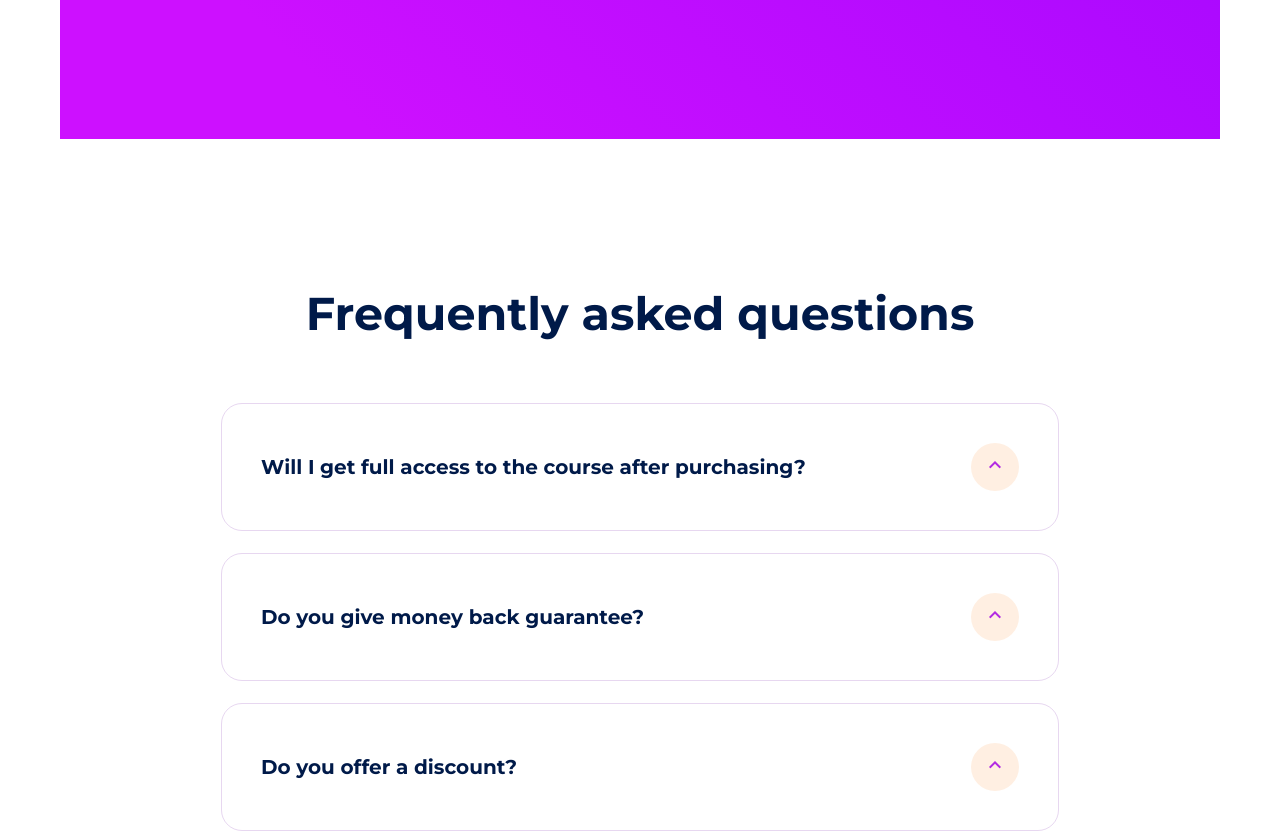
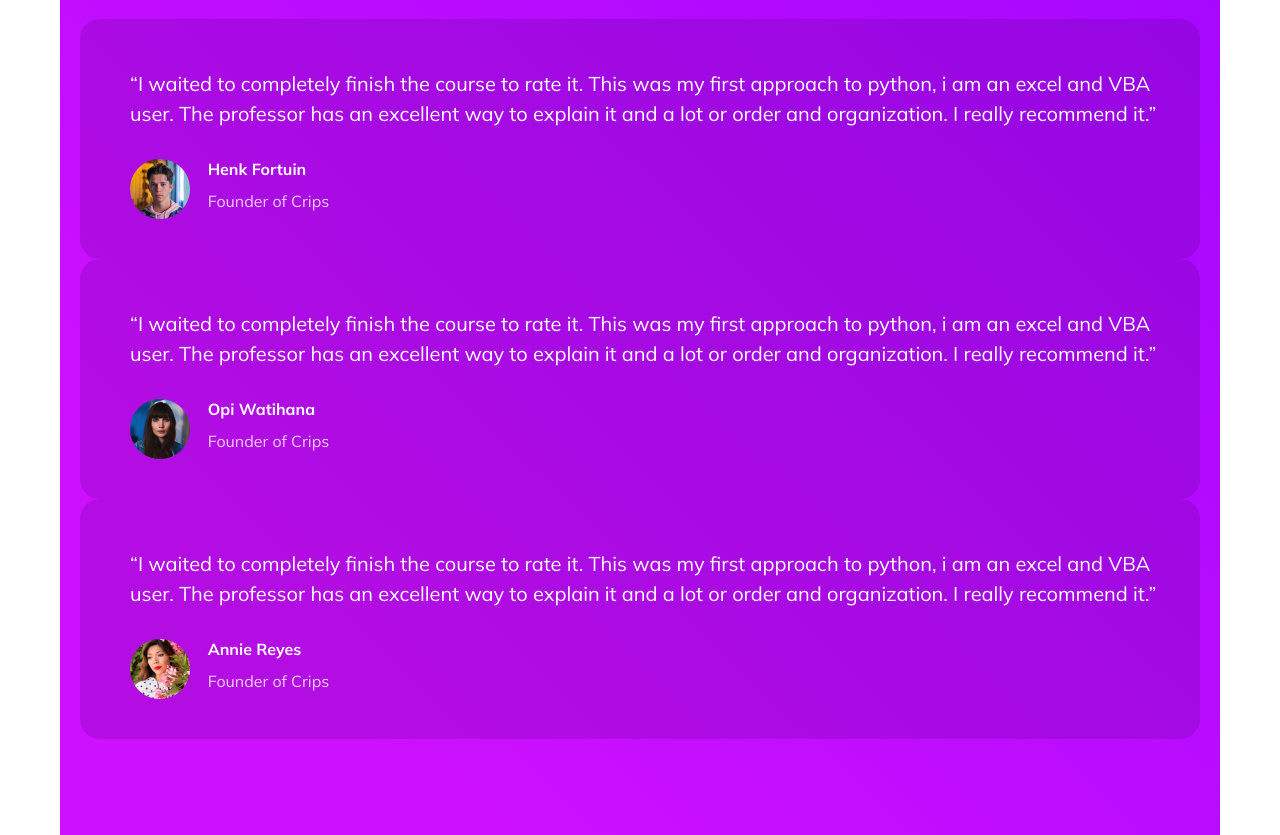
Before and after one commit to EastwoodyL1C/Inspirit, a plain HTML site: page index.html in a window 1280 px wide. Shown: the part 3576-4411 px from the top of the page. Drawn offline with nearby package versions, Linux system fonts and the light colour scheme.

Commit message:
v1.0 fix
slider fix (beta)

```diff
--- a/index.html
+++ b/index.html
@@ -245,6 +245,32 @@
 					</div>
 				</div>
 			</div>
+			<div class="slider__breakpoint">
+				<div class="item">
+					<p class="item__text">“I waited to completely finish the course to rate it. This was my first approach to python, i am an excel and VBA user. The professor has an excellent way to explain it and a lot or order and organization. I really recommend it.”</p>
+					<div class="item__profile">
+						<img src="img\slider\comment-1.png" alt="comment-1" class="item-profile__avatar">
+						<p class="item-profile__name">Henk Fortuin</p>
+						<p class="item-profile__workplace">Founder of Crips</p>
+					</div>
+				</div>
+				<div class="item">
+					<p class="item__text">“I waited to completely finish the course to rate it. This was my first approach to python, i am an excel and VBA user. The professor has an excellent way to explain it and a lot or order and organization. I really recommend it.”</p>
+					<div class="item__profile">
+						<img src="img\slider\comment-2.png" alt="comment-2" class="item-profile__avatar">
+						<p class="item-profile__name">Opi Watihana</p>
+						<p class="item-profile__workplace">Founder of Crips</p>
+					</div>
+				</div>
+				<div class="item">
+					<p class="item__text">“I waited to completely finish the course to rate it. This was my first approach to python, i am an excel and VBA user. The professor has an excellent way to explain it and a lot or order and organization. I really recommend it.”</p>
+					<div class="item__profile">
+						<img src="img\slider\comment-3.png" alt="comment-3" class="item-profile__avatar">
+						<p class="item-profile__name">Annie Reyes</p>
+						<p class="item-profile__workplace">Founder of Crips</p>
+					</div>
+				</div>
+			</div>
 		</section>
 		<section class="quastions">
 			<h2 class="quastions__title">Frequently asked questions</h2>
--- a/scss/blocks/_slider.scss
+++ b/scss/blocks/_slider.scss
@@ -27,6 +27,9 @@
         margin-bottom: 10rem;
         max-width: 560px;
         text-align: center;
+    }
+    &__breakpoint {
+        display: none;
     }
 }
 .owl-carousel {
@@ -85,5 +88,11 @@
         &__desc {
             margin-bottom: 3rem;
         }
+        &__breakpoint {
+            display: block;
+        }
+    }
+    .owl-carousel {
+        display: none;
     }
 }
```
